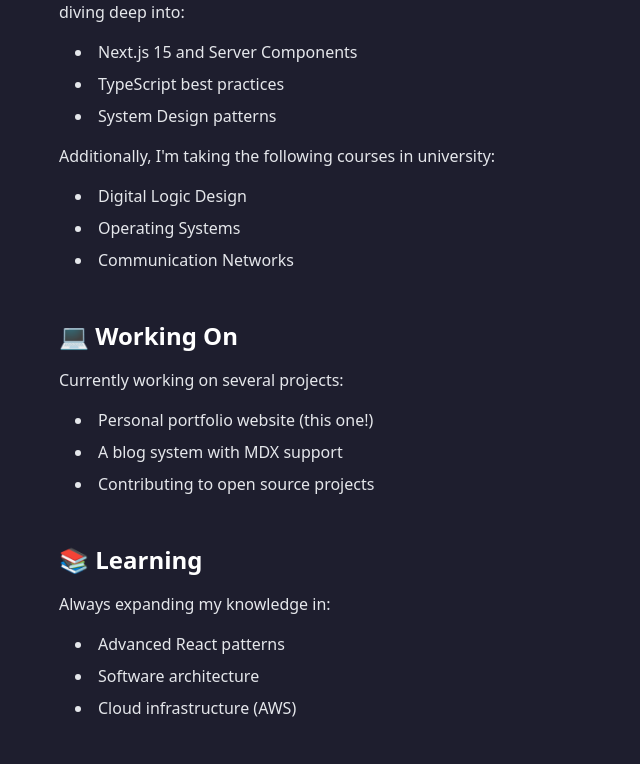
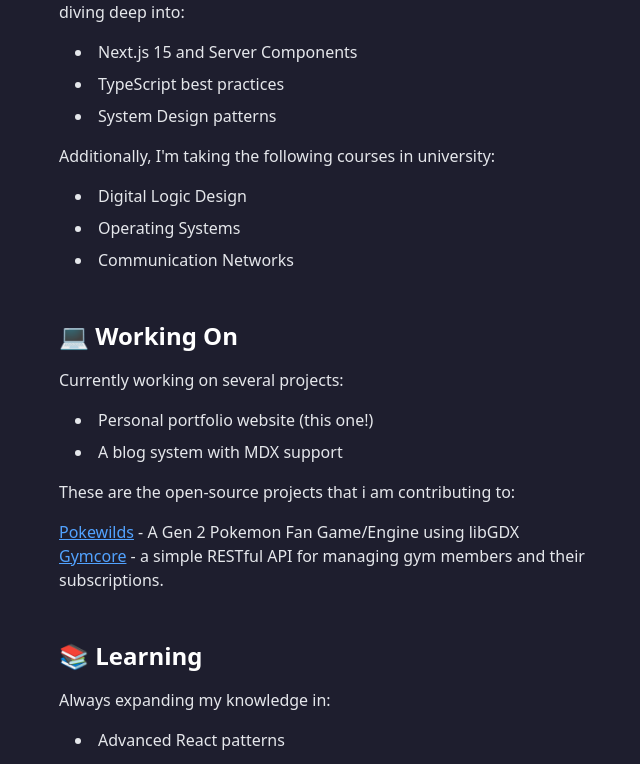
Before and after one commit to fayaz-rafin/my-blog, a Next.js app: page /now in a window 1280 px wide. Shown: the part 392-1156 px from the top of the page, without its empty margins (277-917 px from the left). Built offline with nearby package versions, Linux system fonts and the light colour scheme.

Commit message:
feat: add open-source in now page

```diff
--- a/app/now/page.tsx
+++ b/app/now/page.tsx
@@ -1,4 +1,5 @@
 // app/now/page.tsx
+import Link from 'next/link'
 import React from 'react'
 
 export default function Page(): React.JSX.Element {
@@ -45,7 +46,20 @@ export default function Page(): React.JSX.Element {
             <ul className="list-disc list-inside space-y-2 pl-4">
               <li>Personal portfolio website (this one!)</li>
               <li>A blog system with MDX support</li>
-              <li>Contributing to open source projects</li>
+              </ul>
+
+            <p>These are the open-source projects that i am contributing to:</p>
+            <ul>
+              <li>
+                <Link href="https://github.com/SheerSt/pokewilds" className='text-blue-400 hover:text-blue-300 underline'>
+                  Pokewilds
+                </Link> - A Gen 2 Pokemon Fan Game/Engine using libGDX
+              </li>
+              <li>
+                <Link href="https://github.com/JustJavaOrg/gymcore" className='text-blue-400 hover:text-blue-300 underline'>
+                  Gymcore
+                </Link> - a simple RESTful API for managing gym members and their subscriptions.
+              </li>
             </ul>
           </section>
 
```
